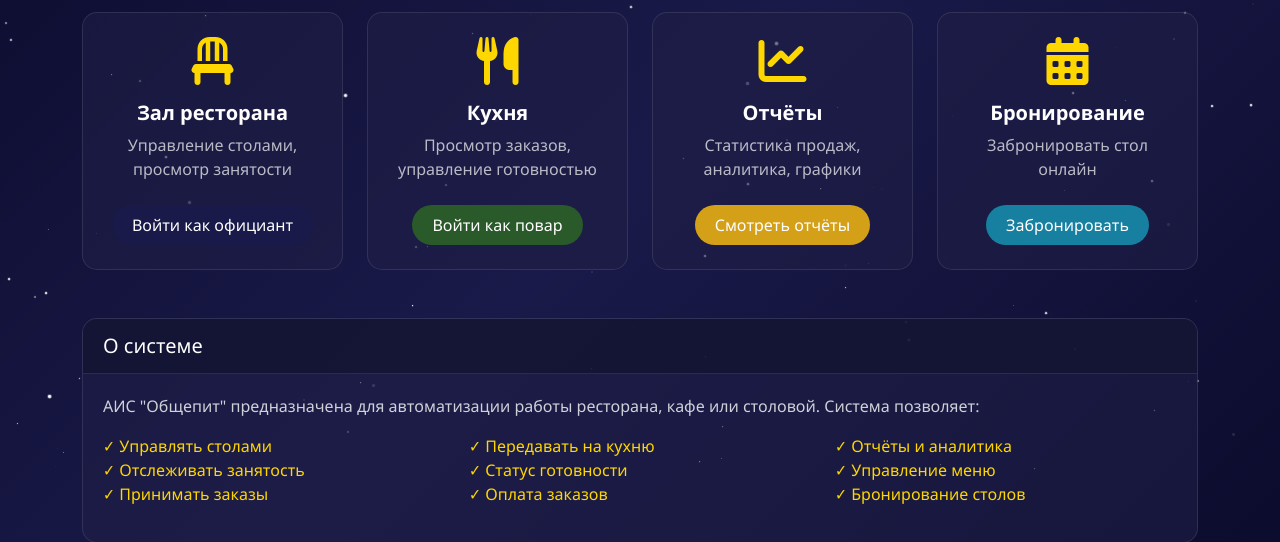
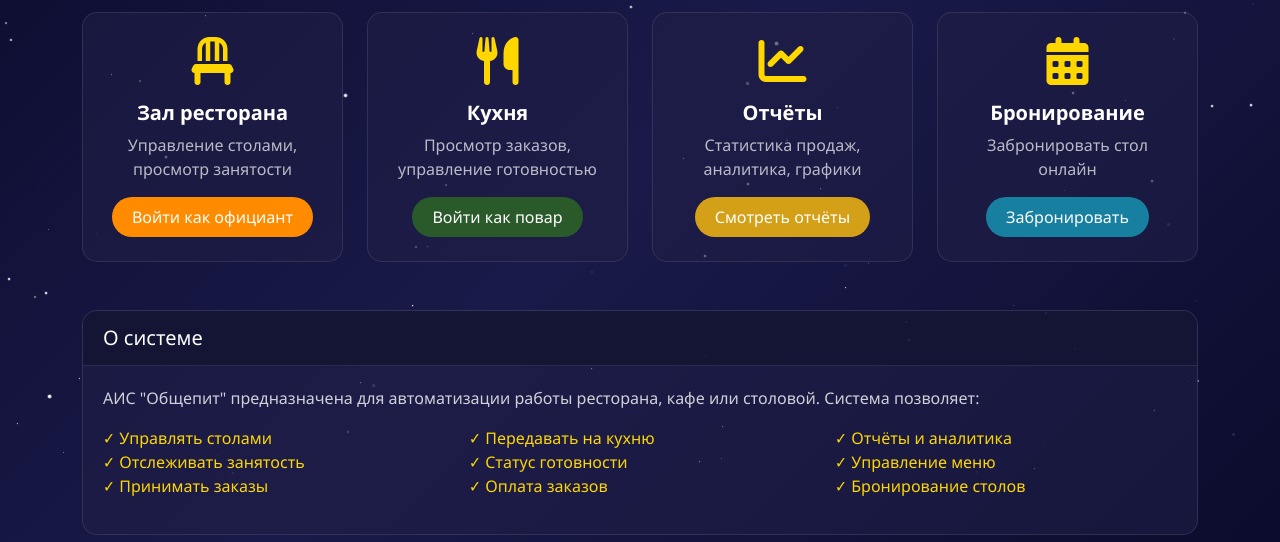
Before and after one commit to kotp2001/obshepit-ais, a Django app: page / in a window 1280 px wide. Shown: the part 319-861 px from the top of the page. Run offline with Django 4.2, Linux system fonts and the light colour scheme.

Commit message:
Update index.html

```diff
--- a/templates/index.html
+++ b/templates/index.html
@@ -17,7 +17,7 @@
                     <i class="fas fa-chair fa-3x mb-3" style="color: #ffd700;"></i>
                     <h5 class="card-title fw-bold" style="color: white;">Зал ресторана</h5>
                     <p class="card-text" style="color: rgba(255,255,255,0.7);">Управление столами, просмотр занятости</p>
-                    <a href="/waiter/" class="btn btn-primary mt-2">Войти как официант</a>
+                    <a href="/waiter/" class="btn" style="background: #ff8c00; color: white; border: none;">Войти как официант</a>
                 </div>
             </div>
         </div>
@@ -27,7 +27,7 @@
                     <i class="fas fa-utensils fa-3x mb-3" style="color: #ffd700;"></i>
                     <h5 class="card-title fw-bold" style="color: white;">Кухня</h5>
                     <p class="card-text" style="color: rgba(255,255,255,0.7);">Просмотр заказов, управление готовностью</p>
-                    <a href="/kitchen/" class="btn btn-success mt-2">Войти как повар</a>
+                    <a href="/kitchen/" class="btn btn-success">Войти как повар</a>
                 </div>
             </div>
         </div>
@@ -37,7 +37,7 @@
                     <i class="fas fa-chart-line fa-3x mb-3" style="color: #ffd700;"></i>
                     <h5 class="card-title fw-bold" style="color: white;">Отчёты</h5>
                     <p class="card-text" style="color: rgba(255,255,255,0.7);">Статистика продаж, аналитика, графики</p>
-                    <a href="/reports/" class="btn btn-warning mt-2">Смотреть отчёты</a>
+                    <a href="/reports/" class="btn btn-warning">Смотреть отчёты</a>
                 </div>
             </div>
         </div>
@@ -47,7 +47,7 @@
                     <i class="fas fa-calendar-alt fa-3x mb-3" style="color: #ffd700;"></i>
                     <h5 class="card-title fw-bold" style="color: white;">Бронирование</h5>
                     <p class="card-text" style="color: rgba(255,255,255,0.7);">Забронировать стол онлайн</p>
-                    <a href="/booking/" class="btn btn-info mt-2">Забронировать</a>
+                    <a href="/booking/" class="btn btn-info">Забронировать</a>
                 </div>
             </div>
         </div>
```
